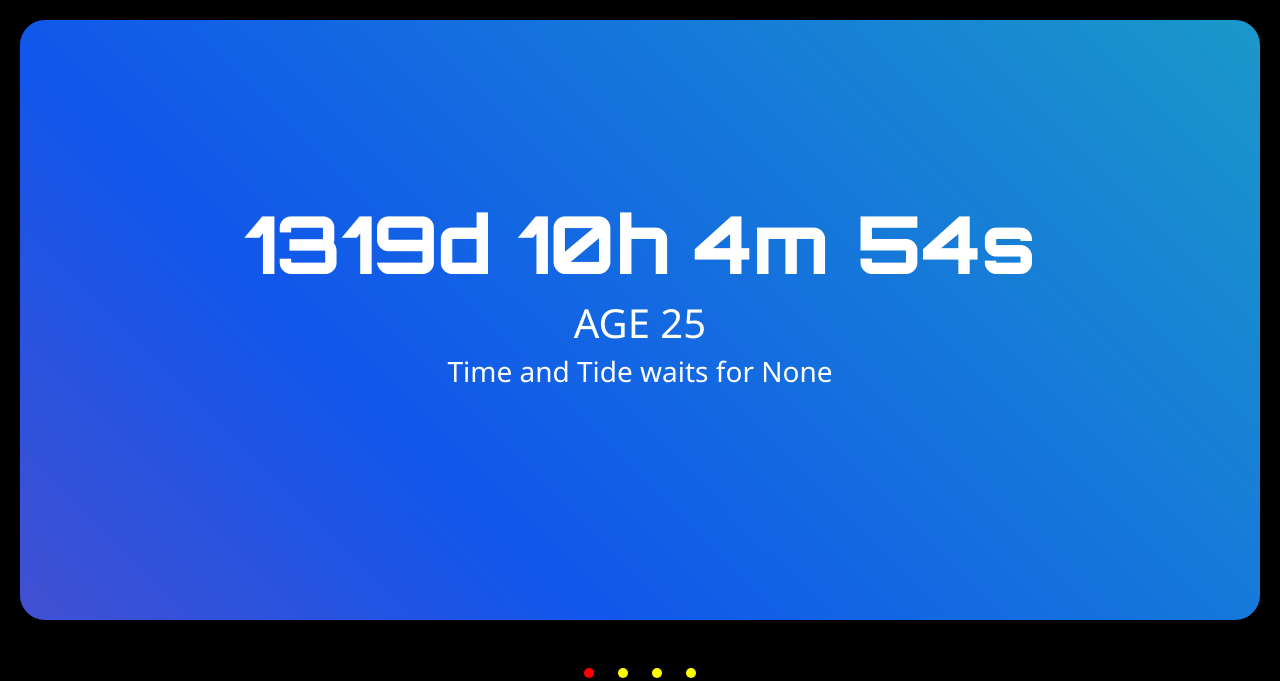
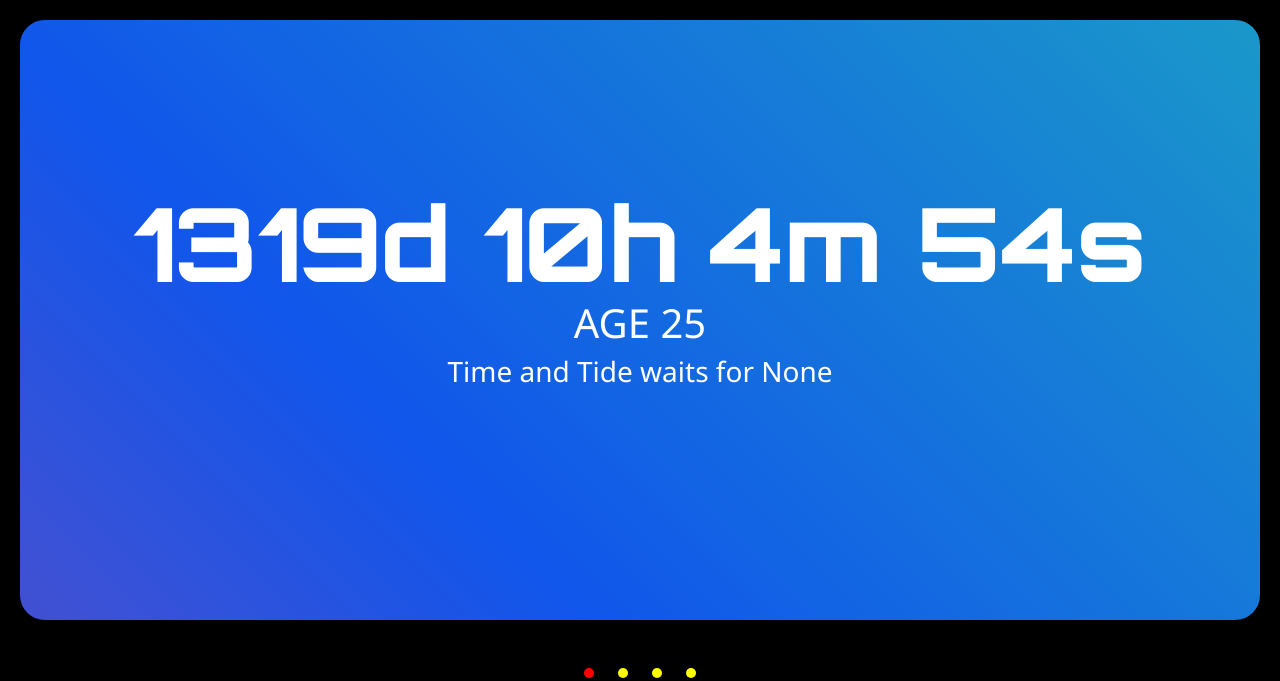
Before and after one commit to Curovearth/Hours-Left, a plain HTML site: page index.html in a window 1280 px wide. Shown: the top 681 px of the page. Drawn offline with nearby package versions, Linux system fonts and the light colour scheme.

Commit message:
fix variable text

```diff
--- a/style2.css
+++ b/style2.css
@@ -5,16 +5,16 @@
 
 html,
 body {
-  place-items: center;
+  /* place-items: center; */
   background-color: black;
 }
 
 
 #slider {
-   margin: 0 auto;
+   /* margin: 0 auto; */
    /* width: 800px; */
-   max-width: 100%;
-   text-align: center;
+   /* max-width: 100%; */
+   /* text-align: center; */
 }
 #slider input[type=radio] {
    display: none;
@@ -28,11 +28,11 @@ body {
     /* border: 3px solid #ccc; */
     /* background: #fff; */
    position: relative;
-   z-index: 1;
+   /* z-index: 1; */
    height: 80vh;
 }
 #overflow {
-   width: 100%;
+   /* width: 100%; */
    overflow: hidden;
 }
 #slide1:checked ~ #slides .inner {
@@ -152,22 +152,23 @@ body {
 .timer{
    /* margin-top: 20px; */
    color: white;
-   /* font-size: 15vh; */
+   font-size: 8vw;
    font-family: 'Orbitron', sans-serif;
+   white-space: normal;
 }
 
-@media screen and (min-width: 601px) {
+/* @media screen and (min-width: 601px) {
    div.timer {
-     font-size: 80px;
+     font-size: 8vw;
    }
  }
-
+  */
  /* If the screen size is 600px wide or less, set the font-size of <div> to 30px */
- @media screen and (max-width: 600px) {
+ /* @media screen and (max-width: 600px) {
    div.timer {
-     font-size: 50px;
+     font-size: 30px;
    }
- }
+ } */
 
 @keyframes gradient {
     0% {
```
